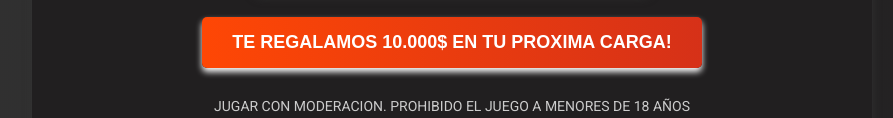
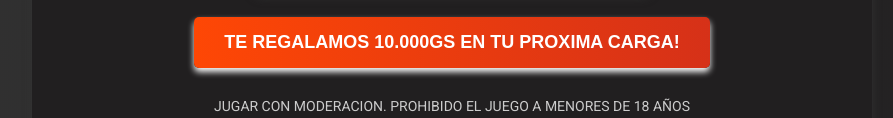
Before and after one commit to martindropzen7776/azar1, a plain HTML site: page index.html in a window 1280 px wide. Shown: the part 397-515 px from the top of the page, without its empty margins (188-1081 px from the left). Drawn offline with Linux system fonts and the light colour scheme.

Commit message:
Update index.html

```diff
--- a/index.html
+++ b/index.html
@@ -106,7 +106,7 @@ footer a:hover {
         </div>
         <form>
 <a href="https://wa.link/ld5s3z" style="text-decoration: none;">
-            <button type="button">TE REGALAMOS 10.000$ EN TU PROXIMA CARGA!</button>
+            <button type="button">TE REGALAMOS 10.000Gs EN TU PROXIMA CARGA!</button>
         </form>
 </a>
         <footer>
```
